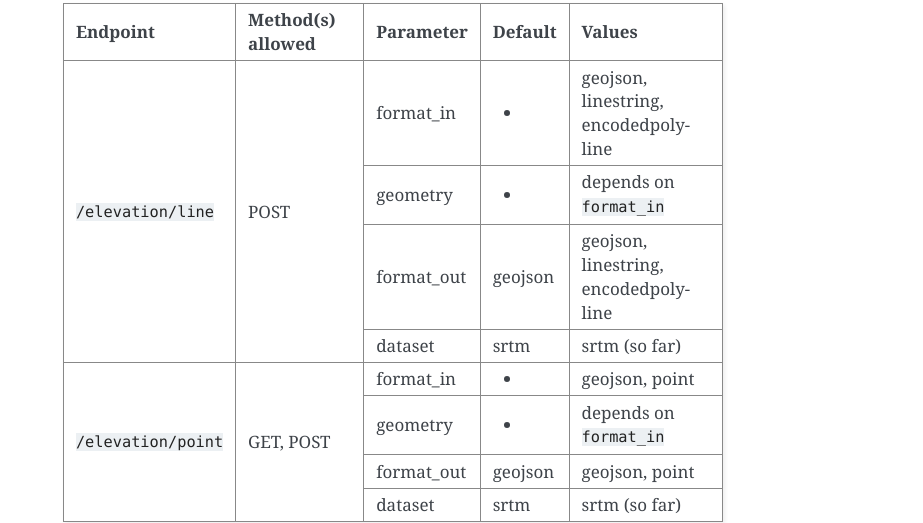
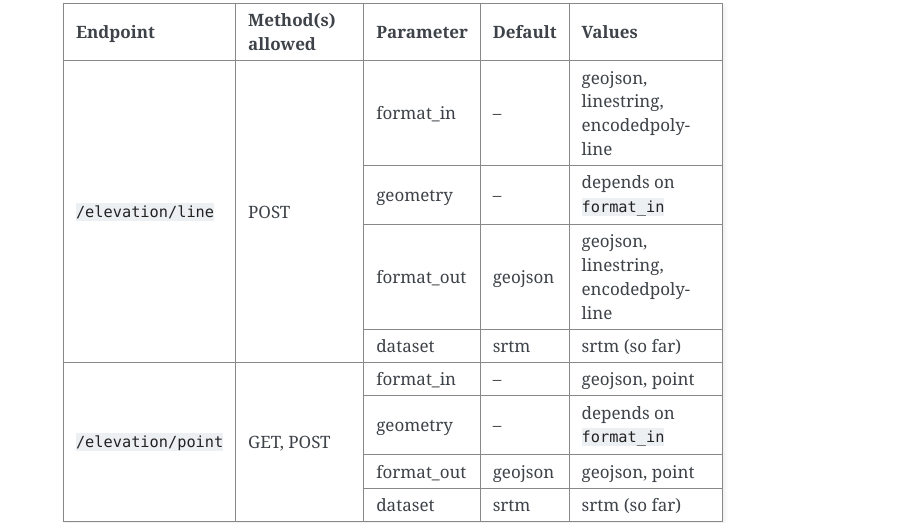
Before and after one commit to GIScience/openelevationservice, a Sphinx documentation site: the page built from docs/source/readme_link.rst, in a window 1280 px wide and 900 px high, scrolled down 2962 px. Shown: the part 159-682 px from the top of the window, without its empty margins (357-1280 px from the left). Built offline with Sphinx 7.4.7, drawn with Linux system fonts in a browser that asks for light colours.

Commit message:
update docs

```diff
--- a/README.rst
+++ b/README.rst
@@ -162,17 +162,17 @@
 +-----------------------+-------------------+------------+---------+--------------------------------------+
 |       Endpoint        | Method(s) allowed | Parameter  | Default | Values                               |
 +=======================+===================+============+=========+======================================+
-| ``/elevation/line``   | POST              | format_in  |    -    | geojson, linestring, encodedpolyline |
+| ``/elevation/line``   | POST              | format_in  |    --   | geojson, linestring, encodedpolyline |
 |                       |                   +------------+---------+--------------------------------------+
-|                       |                   | geometry   |    -    | depends on ``format_in``             |
+|                       |                   | geometry   |    --   | depends on ``format_in``             |
 |                       |                   +------------+---------+--------------------------------------+
 |                       |                   | format_out | geojson | geojson, linestring, encodedpolyline |
 |                       |                   +------------+---------+--------------------------------------+
 |                       |                   | dataset    | srtm    | srtm (so far)                        |
 +-----------------------+-------------------+------------+---------+--------------------------------------+
-| ``/elevation/point``  | GET, POST         | format_in  |    -    | geojson, point                       |
+| ``/elevation/point``  | GET, POST         | format_in  |    --   | geojson, point                       |
 |                       |                   +------------+---------+--------------------------------------+
-|                       |                   | geometry   |    -    | depends on ``format_in``             |
+|                       |                   | geometry   |    --   | depends on ``format_in``             |
 |                       |                   +------------+---------+--------------------------------------+
 |                       |                   | format_out | geojson | geojson, point                       |
 |                       |                   +------------+---------+--------------------------------------+
```
Also changed, not shown: docs/source/index.rst (+3 -4 lines).
